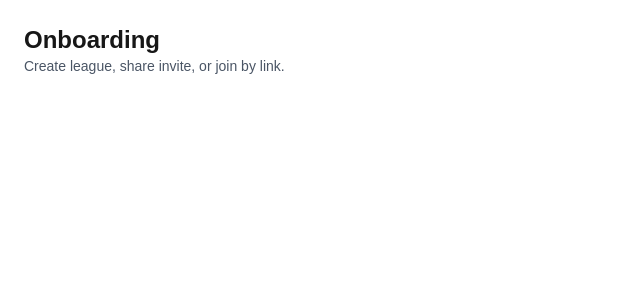
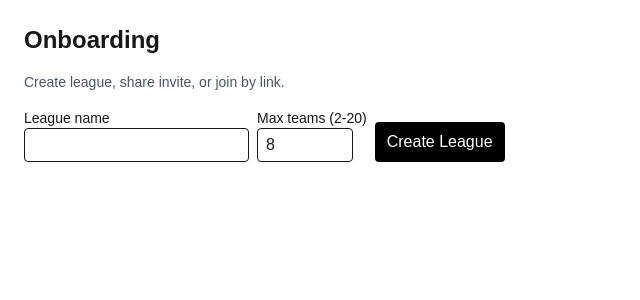
Before and after one commit to BlakeDanielson/celeb-draft, a Next.js app in the folder web/: page /onboarding in a window 1280 px wide. Shown: the top 300 px of the page, without its empty margins (0-640 px from the left). Built offline with nearby package versions, Linux system fonts and the light colour scheme.

Commit message:
feat(web): onboarding create league form; fix import aliases

```diff
--- a/web/src/app/api/leagues/[joinToken]/join/route.ts
+++ b/web/src/app/api/leagues/[joinToken]/join/route.ts
@@ -1,5 +1,5 @@
 import { NextRequest, NextResponse } from "next/server";
-import { prisma } from "@/src/lib/prisma";
+import { prisma } from "@/lib/prisma";
 
 export async function POST(_req: NextRequest, { params }: { params: { joinToken: string } }) {
 	const body = await _req.json();
--- a/web/src/app/api/leagues/[leagueId]/celebrities/route.ts
+++ b/web/src/app/api/leagues/[leagueId]/celebrities/route.ts
@@ -1,6 +1,6 @@
 import { NextRequest, NextResponse } from "next/server";
-import { prisma } from "@/src/lib/prisma";
-import { normalizeName } from "@/src/lib/normalization";
+import { prisma } from "@/lib/prisma";
+import { normalizeName } from "@/lib/normalization";
 
 export async function GET(_req: NextRequest, { params }: { params: { leagueId: string } }) {
 	const celebrities = await prisma.celebrity.findMany({ where: { leagueId: params.leagueId }, orderBy: { addedAt: "asc" } });
--- a/web/src/app/api/leagues/[leagueId]/draft-state/route.ts
+++ b/web/src/app/api/leagues/[leagueId]/draft-state/route.ts
@@ -1,5 +1,5 @@
 import { NextRequest, NextResponse } from "next/server";
-import { prisma } from "@/src/lib/prisma";
+import { prisma } from "@/lib/prisma";
 
 export async function GET(_req: NextRequest, { params }: { params: { leagueId: string } }) {
 	const leagueId = params.leagueId;
--- a/web/src/app/api/leagues/[leagueId]/picks/route.ts
+++ b/web/src/app/api/leagues/[leagueId]/picks/route.ts
@@ -1,5 +1,5 @@
 import { NextRequest, NextResponse } from "next/server";
-import { prisma } from "@/src/lib/prisma";
+import { prisma } from "@/lib/prisma";
 
 export async function POST(req: NextRequest, { params }: { params: { leagueId: string } }) {
 	const body = await req.json();
--- a/web/src/app/api/leagues/[leagueId]/recap/route.ts
+++ b/web/src/app/api/leagues/[leagueId]/recap/route.ts
@@ -1,5 +1,5 @@
 import { NextRequest, NextResponse } from "next/server";
-import { prisma } from "@/src/lib/prisma";
+import { prisma } from "@/lib/prisma";
 
 export async function GET(_req: NextRequest, { params }: { params: { leagueId: string } }) {
 	const leagueId = params.leagueId;
--- a/web/src/app/api/leagues/[leagueId]/start-draft/route.ts
+++ b/web/src/app/api/leagues/[leagueId]/start-draft/route.ts
@@ -1,5 +1,5 @@
 import { NextRequest, NextResponse } from "next/server";
-import { prisma } from "@/src/lib/prisma";
+import { prisma } from "@/lib/prisma";
 
 export async function POST(_req: NextRequest, { params }: { params: { leagueId: string } }) {
 	const league = await prisma.league.findUnique({ where: { id: params.leagueId } });
--- a/web/src/app/api/leagues/route.ts
+++ b/web/src/app/api/leagues/route.ts
@@ -1,5 +1,5 @@
 import { NextRequest, NextResponse } from "next/server";
-import { prisma } from "@/src/lib/prisma";
+import { prisma } from "@/lib/prisma";
 
 function generateJoinToken(): string {
 	return Math.random().toString(36).slice(2) + Math.random().toString(36).slice(2);
--- a/web/src/app/onboarding/page.tsx
+++ b/web/src/app/onboarding/page.tsx
@@ -1,8 +1,73 @@
+"use client";
+
+import { useState } from "react";
+
 export default function OnboardingPage() {
+	const [name, setName] = useState("");
+	const [maxTeams, setMaxTeams] = useState(8);
+	const [invite, setInvite] = useState<string | null>(null);
+	const [loading, setLoading] = useState(false);
+	const [error, setError] = useState<string | null>(null);
+
+	async function createLeague(e: React.FormEvent) {
+		e.preventDefault();
+		setLoading(true);
+		setError(null);
+		try {
+			const res = await fetch("/api/leagues", {
+				method: "POST",
+				headers: { "Content-Type": "application/json" },
+				body: JSON.stringify({ name, maxTeams }),
+			});
+			if (!res.ok) {
+				const body = await res.json().catch(() => ({}));
+				throw new Error(body?.error || `HTTP ${res.status}`);
+			}
+			const league = await res.json();
+			const url = `${location.origin}/onboarding?token=${league.joinToken}`;
+			setInvite(url);
+		} catch (err: any) {
+			setError(err.message || "Failed to create league");
+		} finally {
+			setLoading(false);
+		}
+	}
+
 	return (
-		<main className="p-6">
+		<main className="p-6 space-y-4">
 			<h1 className="text-2xl font-semibold">Onboarding</h1>
 			<p className="text-sm text-gray-600">Create league, share invite, or join by link.</p>
+
+			<form className="space-y-3" onSubmit={createLeague}>
+				<div className="flex gap-2 items-end">
+					<label className="flex flex-col">
+						<span className="text-sm">League name</span>
+						<input className="border px-2 py-1 rounded" value={name} onChange={(e) => setName(e.target.value)} required />
+					</label>
+					<label className="flex flex-col">
+						<span className="text-sm">Max teams (2-20)</span>
+						<input
+							type="number"
+							min={2}
+							max={20}
+							className="border px-2 py-1 rounded w-24"
+							value={maxTeams}
+							onChange={(e) => setMaxTeams(Number(e.target.value))}
+						/>
+					</label>
+					<button type="submit" disabled={loading} className="bg-black text-white px-3 py-2 rounded">
+						{loading ? "Creating..." : "Create League"}
+					</button>
+				</div>
+				{error && <p className="text-red-600 text-sm">{error}</p>}
+			</form>
+
+			{invite && (
+				<div className="border rounded p-3">
+					<p className="text-sm">Invite link</p>
+					<code className="block break-all bg-gray-100 p-2 rounded">{invite}</code>
+				</div>
+			)}
 		</main>
 	);
 }
```
Also changed, not shown: 1 other file (tests, documents, lock files or other folders).
